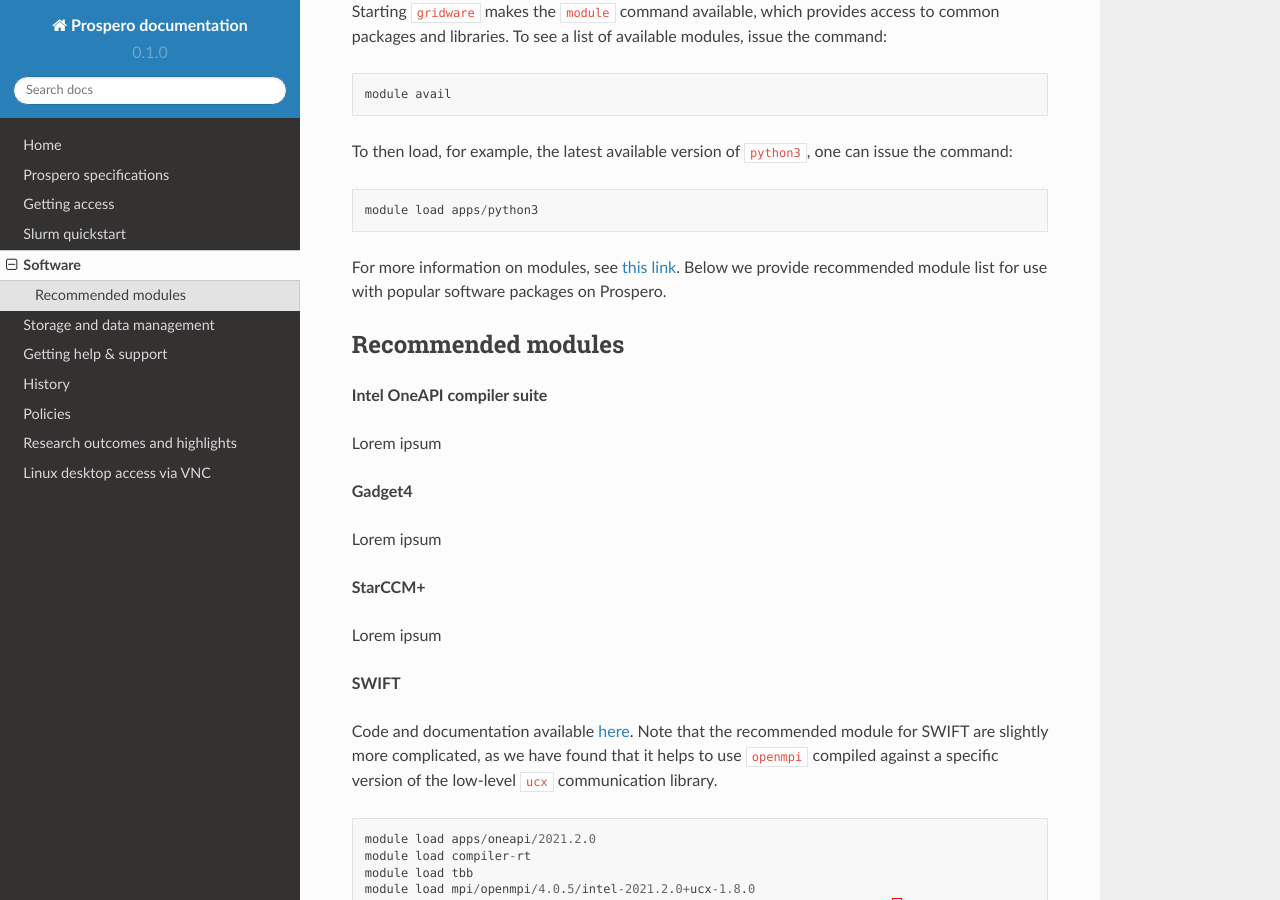
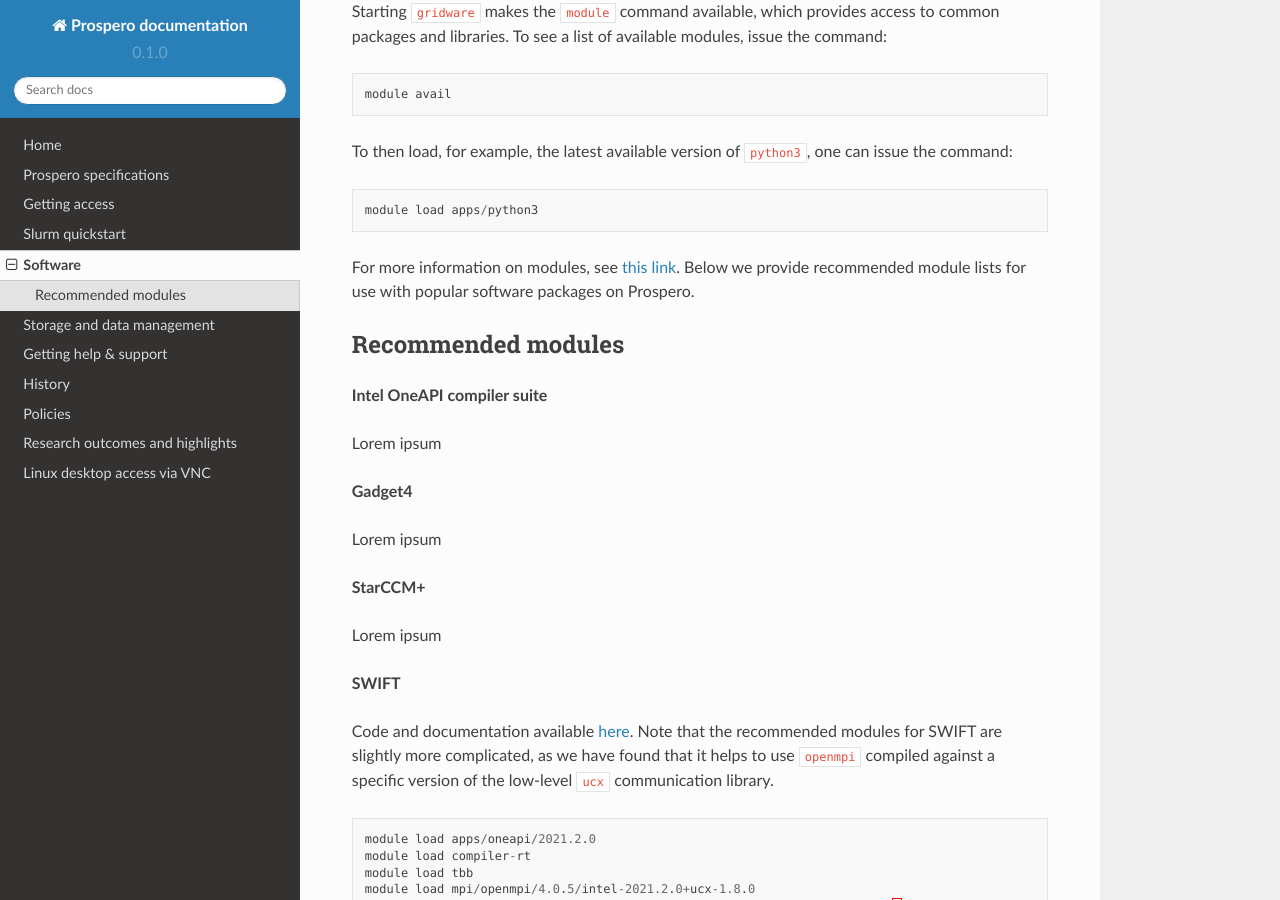
Before and after one commit to astrcrai/prospero-docs, a Sphinx documentation site: the page built from docs/source/software.rst, in a window 1280 px wide and 900 px high, scrolled down 443 px. Built offline with Sphinx 7.4.7 and the Read the Docs theme 2.0.0, drawn with Linux system fonts in a browser that asks for light colours.

Commit message:
Update software.rst

```diff
--- a/docs/source/software.rst
+++ b/docs/source/software.rst
@@ -24,7 +24,7 @@ To then load, for example, the latest available version of ``python3``, one can
 
     module load apps/python3
 
-For more information on modules, see `this link <https://modules.readthedocs.io/en/latest/>`_. Below we provide recommended module list for use with popular software packages on Prospero.
+For more information on modules, see `this link <https://modules.readthedocs.io/en/latest/>`_. Below we provide recommended module lists for use with popular software packages on Prospero.
 
 Recommended modules
 -------
@@ -44,7 +44,7 @@ Lorem ipsum
 **SWIFT**
 
 Code and documentation available `here <http://swift.dur.ac.uk/>`_.
-Note that the recommended module for SWIFT are slightly more complicated, as we have found that it helps to use ``openmpi`` compiled against a specific version of the low-level ``ucx`` communication library.
+Note that the recommended modules for SWIFT are slightly more complicated, as we have found that it helps to use ``openmpi`` compiled against a specific version of the low-level ``ucx`` communication library.
 
 .. code-block:: swift
 
```
